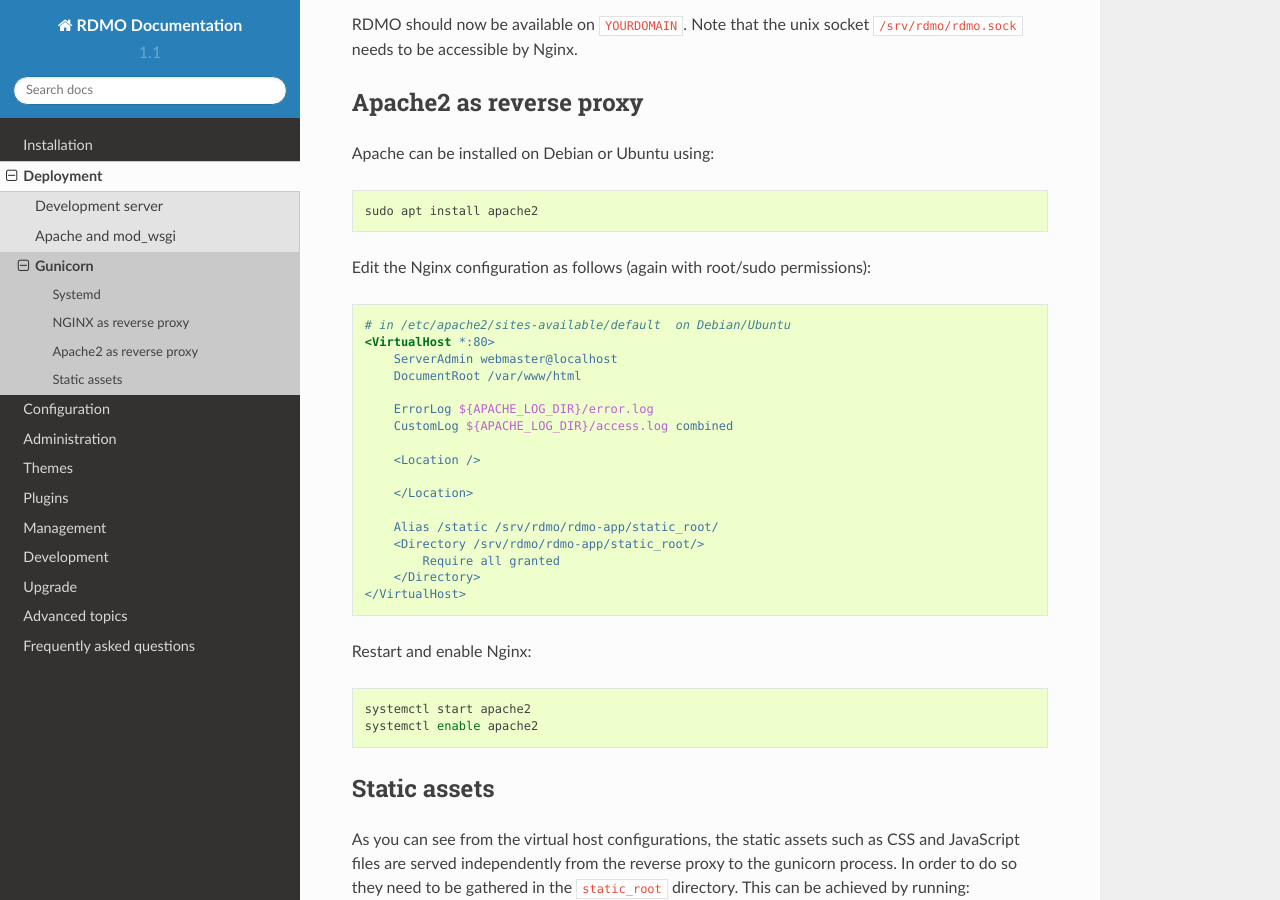
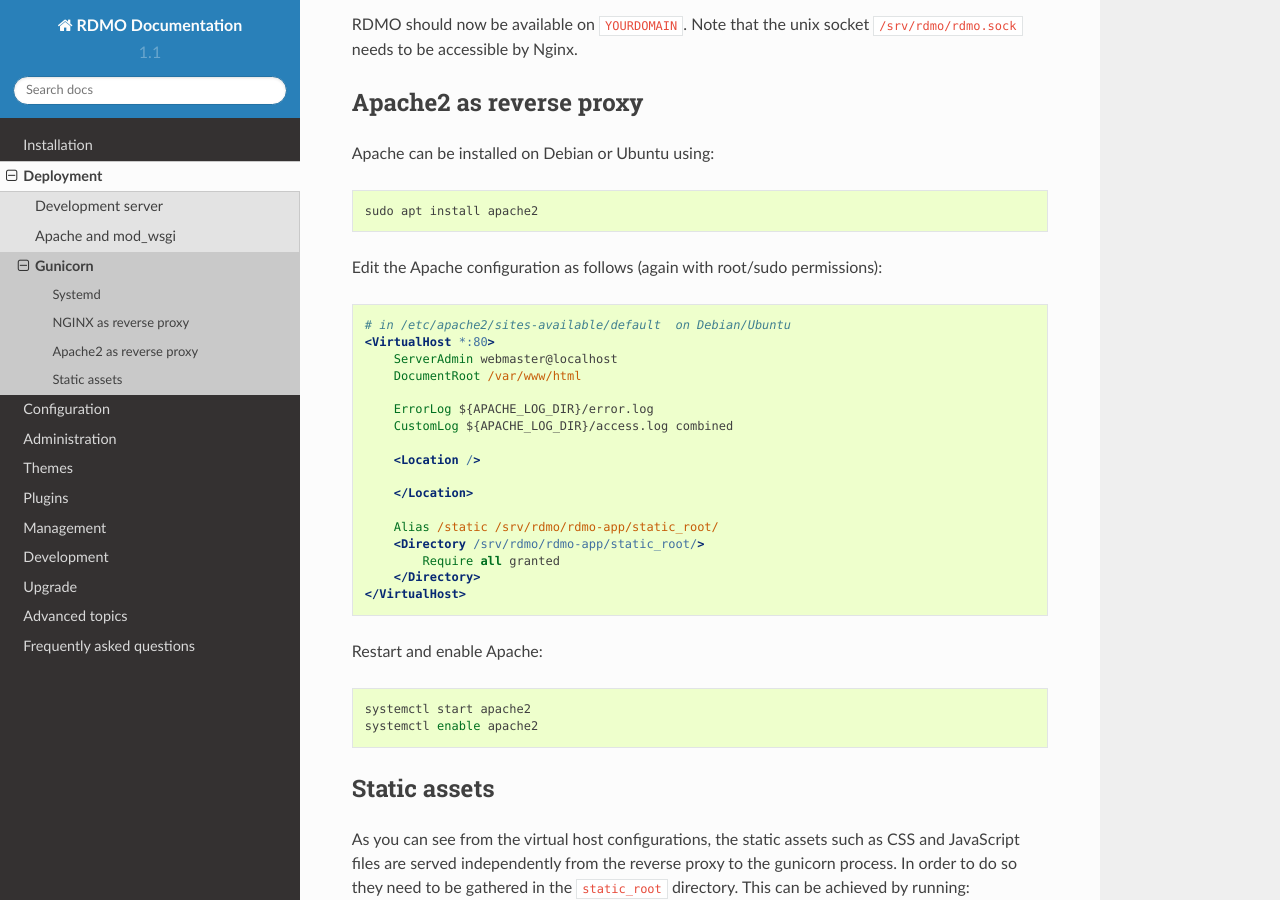
Before and after one commit to rdmorganiser/rdmo-docs, a Sphinx documentation site: the page built from docs/deployment/gunicorn.md, in a window 1280 px wide and 900 px high, scrolled down 2468 px. Built offline with Sphinx 7.4.7 and the Read the Docs theme 2.0.0, drawn with Linux system fonts in a browser that asks for light colours.

Commit message:
chore: rename nginx to apache in deployment

````diff
--- a/docs/deployment/gunicorn.md
+++ b/docs/deployment/gunicorn.md
@@ -124,9 +124,9 @@
 ```
 
 
-Edit the Nginx configuration as follows (again with root/sudo permissions):
+Edit the Apache configuration as follows (again with root/sudo permissions):
 
-```nginx
+```apache
 # in /etc/apache2/sites-available/default  on Debian/Ubuntu
 <VirtualHost *:80>
     ServerAdmin webmaster@localhost
@@ -146,7 +146,7 @@
 </VirtualHost>
 ```
 
-Restart and enable Nginx:
+Restart and enable Apache:
 
 ```bash
 systemctl start apache2
````
